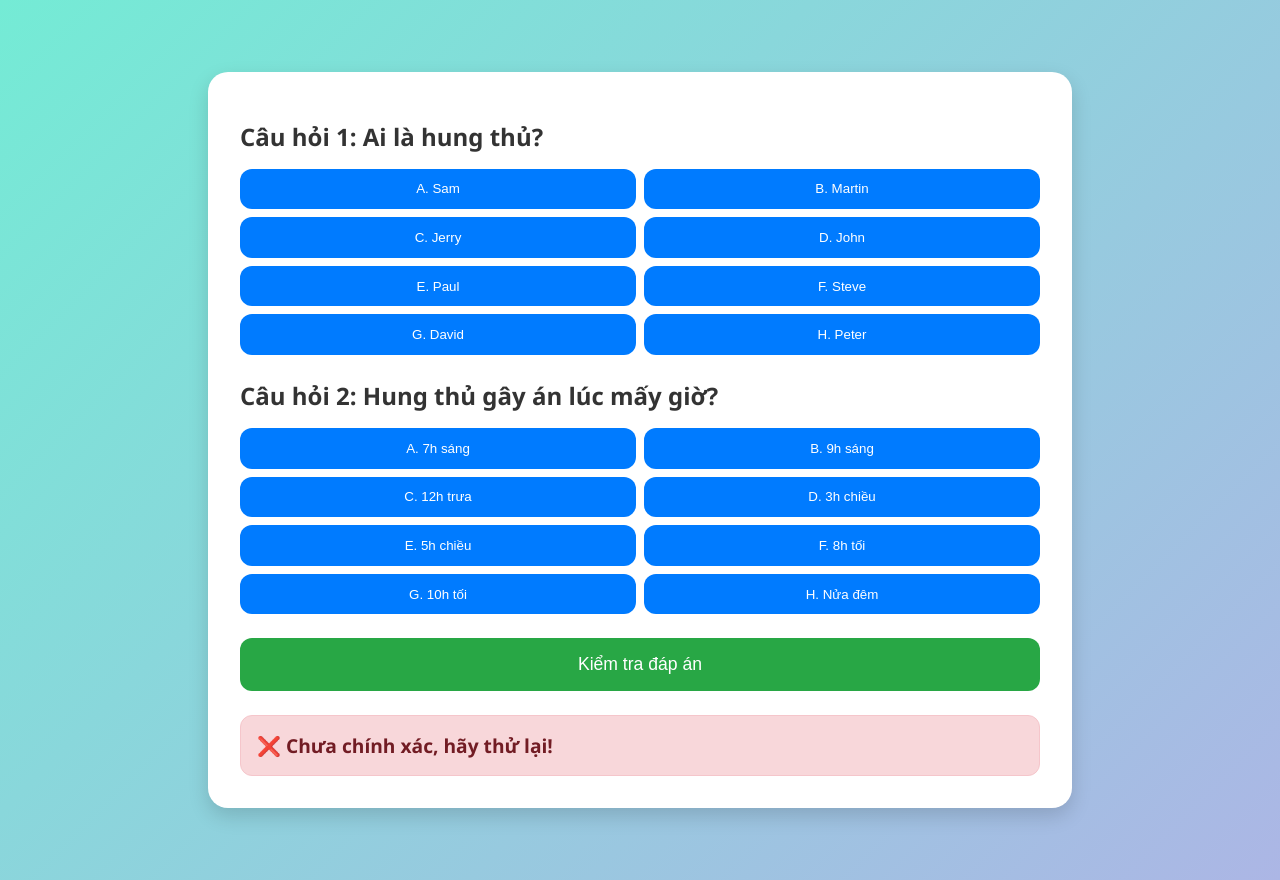
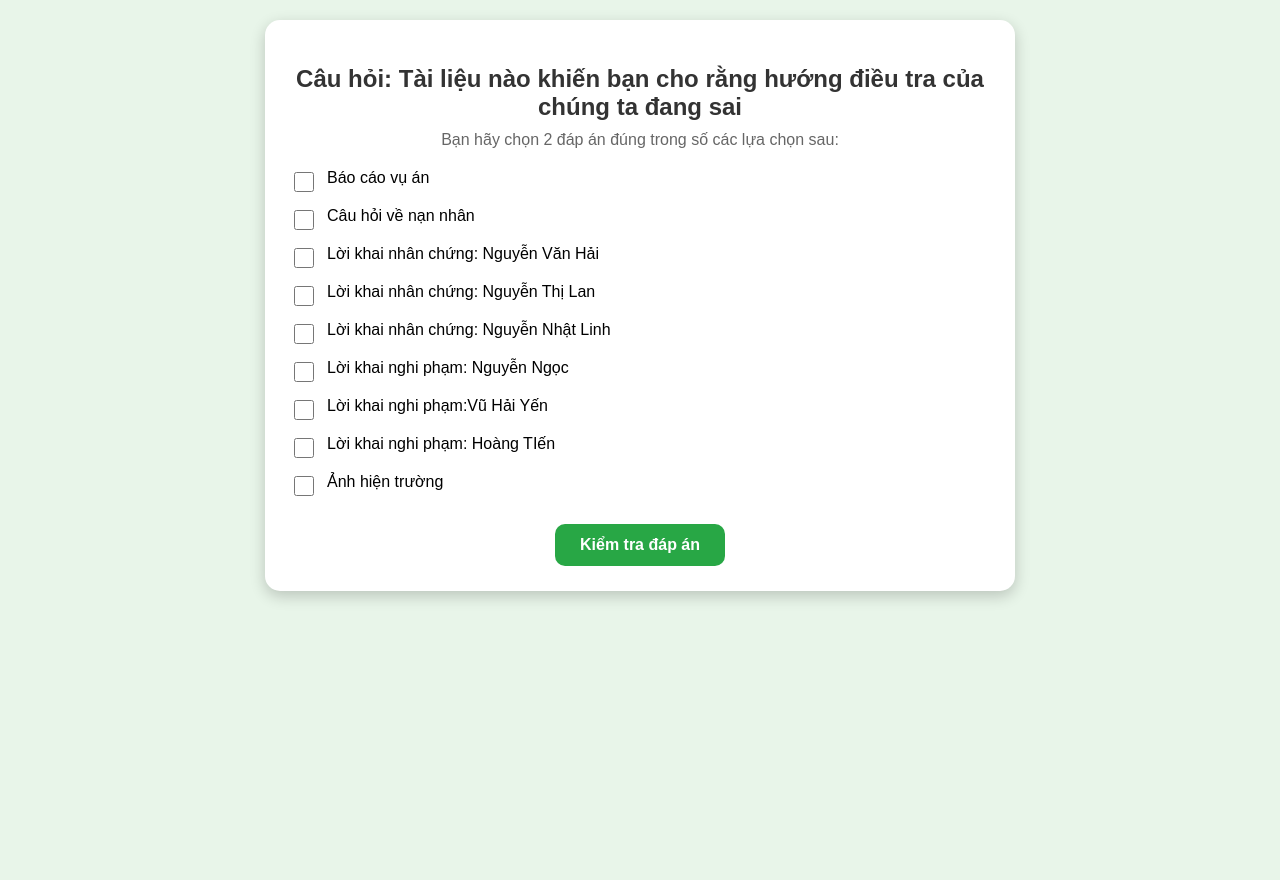
Before and after one commit to designdaovn/Acgiaacbao_Nhiemvu1, a plain HTML site: page index.html in a window 1280 px wide. Both pictures are taken after a click on the button "Kiểm tra đáp án". After the commit the page ends 800 px from the top, so only its background shows below. Drawn offline with Linux system fonts and the light colour scheme.

Commit message:
Add files via upload

```diff
--- a/index.html
+++ b/index.html
@@ -2,173 +2,139 @@
 <html lang="vi">
 <head>
   <meta charset="UTF-8">
-  <title>Quiz: Tìm hung thủ</title>
+  <title>Quiz</title>
   <style>
     body {
-      font-family: 'Segoe UI', Tahoma, sans-serif;
-      background: linear-gradient(135deg, #74ebd5, #ACB6E5);
-      min-height: 100vh;
-      display: flex;
-      align-items: center;
-      justify-content: center;
-      padding: 2rem;
+      font-family: "Arial", sans-serif;
+      background: #e8f5e9; /* <-- đổi màu nền ở đây */
+      margin: 0;
+      padding: 20px;
+      text-align: center;
     }
 
-    .quiz-box {
+    .quiz-container {
+      max-width: 700px;
+      margin: 0 auto;
       background: #fff;
-      padding: 2rem;
-      border-radius: 20px;
-      box-shadow: 0 8px 20px rgba(0,0,0,0.15);
-      max-width: 800px;
-      width: 100%;
-      animation: fadeIn 0.8s ease;
+      padding: 25px;
+      border-radius: 15px;
+      box-shadow: 0 5px 15px rgba(0,0,0,0.2);
+      text-align: left;
     }
 
     h2 {
-      margin: 1rem 0;
+      margin-bottom: 10px;
       color: #333;
+      text-align: center;
+    }
+
+    .subtitle {
+      font-size: 16px;
+      color: #666;
+      margin-bottom: 20px;
+      text-align: center;
     }
 
     .answers {
-      display: grid;
-      grid-template-columns: repeat(2, 1fr);
-      gap: 0.5rem;
-      margin-bottom: 1.5rem;
+      list-style: none;
+      padding: 0;
+      margin: 0 0 25px 0;
     }
 
-    button.option {
-      padding: 0.8rem;
-      border: none;
-      border-radius: 12px;
-      background: #007bff;
-      color: white;
-      cursor: pointer;
-      transition: all 0.3s ease;
+    .answers li {
+      margin-bottom: 12px;
+      display: flex;
+      align-items: flex-start;
+      gap: 10px;
     }
 
-    button.option:hover {
-      background: #0056b3;
-      transform: scale(1.03);
+    .answers input[type="checkbox"] {
+      width: 20px;
+      height: 20px;
+      cursor: pointer;
     }
 
-    /* Khi được chọn */
-    button.option.selected {
-      background: #004085; /* xanh dương đậm hơn */
+    .answers label {
+      cursor: pointer;
+      flex: 1;
     }
 
-    .check-btn {
+    button {
       display: block;
-      width: 100%;
-      margin-top: 1rem;
-      padding: 1rem;
-      font-size: 1.1rem;
+      margin: 0 auto;
+      padding: 12px 25px;
+      font-size: 16px;
+      font-weight: bold;
+      color: white;
+      background: #28a745;
       border: none;
-      border-radius: 12px;
-      background: #28a745;
-      color: white;
+      border-radius: 10px;
       cursor: pointer;
-      transition: all 0.3s ease;
+      transition: background 0.3s;
     }
 
-    .check-btn:hover {
-      background: #1e7e34;
+    button:hover {
+      background: #218838;
     }
 
-    .feedback {
-      margin-top: 1.5rem;
-      font-weight: bold;
-      font-size: 1.2rem;
+    #result-img {
       display: none;
-      padding: 1rem;
-      border-radius: 12px;
-    }
-
-    .wrong {
-      background: #f8d7da;
-      color: #721c24;
-      border: 1px solid #f5c6cb;
-    }
-
-    .result-img {
-      display: none;
+      margin-top: 30px;
       text-align: center;
     }
 
-    .result-img img {
+    #result-img img {
       max-width: 100%;
-      border-radius: 20px;
+      height: auto;
+      border-radius: 15px;
       box-shadow: 0 8px 20px rgba(0,0,0,0.2);
-    }
-
-    @keyframes fadeIn {
-      from { opacity: 0; transform: translateY(20px); }
-      to { opacity: 1; transform: translateY(0); }
     }
   </style>
 </head>
 <body>
-  <div class="quiz-box" id="quiz-box">
-    <h2>Câu hỏi 1: Ai là hung thủ?</h2>
-    <div class="answers" id="q1">
-      <button class="option" onclick="selectAnswer(1,'A',this)">A. Sam</button>
-      <button class="option" onclick="selectAnswer(1,'B',this)">B. Martin</button>
-      <button class="option" onclick="selectAnswer(1,'C',this)">C. Jerry</button>
-      <button class="option" onclick="selectAnswer(1,'D',this)">D. John</button>
-      <button class="option" onclick="selectAnswer(1,'E',this)">E. Paul</button>
-      <button class="option" onclick="selectAnswer(1,'F',this)">F. Steve</button>
-      <button class="option" onclick="selectAnswer(1,'G',this)">G. David</button>
-      <button class="option" onclick="selectAnswer(1,'H',this)">H. Peter</button>
-    </div>
+  <div class="quiz-container" id="quiz">
+    <h2>Câu hỏi: Tài liệu nào khiến bạn cho rằng hướng điều tra của chúng ta đang sai</h2>
+    <div class="subtitle">Bạn hãy chọn 2 đáp án đúng trong số các lựa chọn sau:</div>
 
-    <h2>Câu hỏi 2: Hung thủ gây án lúc mấy giờ?</h2>
-    <div class="answers" id="q2">
-      <button class="option" onclick="selectAnswer(2,'A',this)">A. 7h sáng</button>
-      <button class="option" onclick="selectAnswer(2,'B',this)">B. 9h sáng</button>
-      <button class="option" onclick="selectAnswer(2,'C',this)">C. 12h trưa</button>
-      <button class="option" onclick="selectAnswer(2,'D',this)">D. 3h chiều</button>
-      <button class="option" onclick="selectAnswer(2,'E',this)">E. 5h chiều</button>
-      <button class="option" onclick="selectAnswer(2,'F',this)">F. 8h tối</button>
-      <button class="option" onclick="selectAnswer(2,'G',this)">G. 10h tối</button>
-      <button class="option" onclick="selectAnswer(2,'H',this)">H. Nửa đêm</button>
-    </div>
+    <ul class="answers" id="q1">
+      <li><input type="checkbox" value="0" id="ans0"><label for="ans0">Báo cáo vụ án</label></li>
+      <li><input type="checkbox" value="1" id="ans1"><label for="ans1">Câu hỏi về nạn nhân</label></li>
+      <li><input type="checkbox" value="2" id="ans2"><label for="ans2">Lời khai nhân chứng: Nguyễn Văn Hải</label></li>
+      <li><input type="checkbox" value="3" id="ans3"><label for="ans3">Lời khai nhân chứng: Nguyễn Thị Lan</label></li>
+      <li><input type="checkbox" value="4" id="ans4"><label for="ans4">Lời khai nhân chứng: Nguyễn Nhật Linh</label></li>
+      <li><input type="checkbox" value="5" id="ans5"><label for="ans5">Lời khai nghi phạm: Nguyễn Ngọc</label></li>
+      <li><input type="checkbox" value="6" id="ans6"><label for="ans6">Lời khai nghi phạm:Vũ Hải Yến</label></li>
+      <li><input type="checkbox" value="7" id="ans7"><label for="ans7">Lời khai nghi phạm: Hoàng TIến</label></li>
+      <li><input type="checkbox" value="8" id="ans8"><label for="ans8">Ảnh hiện trường</label></li>
+    </ul>
 
-    <button class="check-btn" onclick="checkAnswers()">Kiểm tra đáp án</button>
-
-    <div id="feedback" class="feedback"></div>
+    <button onclick="checkAnswers()">Kiểm tra đáp án</button>
   </div>
 
-  <div class="result-img" id="result-img">
-    <img src="secret.jpg" alt="Kết quả bí mật">
+  <div id="result-img">
+    <img src="Giải thích mục tiêu 1.jpeg" alt="Kết quả">
   </div>
 
   <script>
-    const correctAnswers = { q1: 'B', q2: 'H' };
-    let userAnswers = { q1: null, q2: null };
+    function checkAnswers() {
+      let selected = [];
+      document.querySelectorAll('#q1 input[type="checkbox"]:checked').forEach(cb => {
+        selected.push(parseInt(cb.value));
+      });
 
-    function selectAnswer(question, choice, btn) {
-      // Lưu đáp án
-      userAnswers["q"+question] = choice;
-
-      // Xóa selected của tất cả nút trong câu hỏi đó
-      const container = document.getElementById("q"+question);
-      const buttons = container.getElementsByClassName("option");
-      for (let b of buttons) {
-        b.classList.remove("selected");
+      if (selected.length !== 2) {
+        alert("Bạn phải chọn đúng 2 đáp án!");
+        return;
       }
 
-      // Thêm selected cho nút được chọn
-      btn.classList.add("selected");
-    }
-
-    function checkAnswers() {
-      const feedback = document.getElementById('feedback');
-      if (userAnswers.q1 === correctAnswers.q1 && userAnswers.q2 === correctAnswers.q2) {
-        document.getElementById('quiz-box').style.display = "none";
-        document.getElementById('result-img').style.display = "block";
+      // Ví dụ: đáp án đúng là 8
+      const correct = [5,8];
+      selected.sort();
+      if (JSON.stringify(selected) === JSON.stringify(correct)) {
+        document.getElementById('quiz').style.display = 'none';
+        document.getElementById('result-img').style.display = 'block';
       } else {
-        feedback.style.display = "block";
-        feedback.className = "feedback wrong";
-        feedback.textContent = "❌ Chưa chính xác, hãy thử lại!";
+        alert("Sai rồi, hãy thử lại!");
       }
     }
   </script>
```
